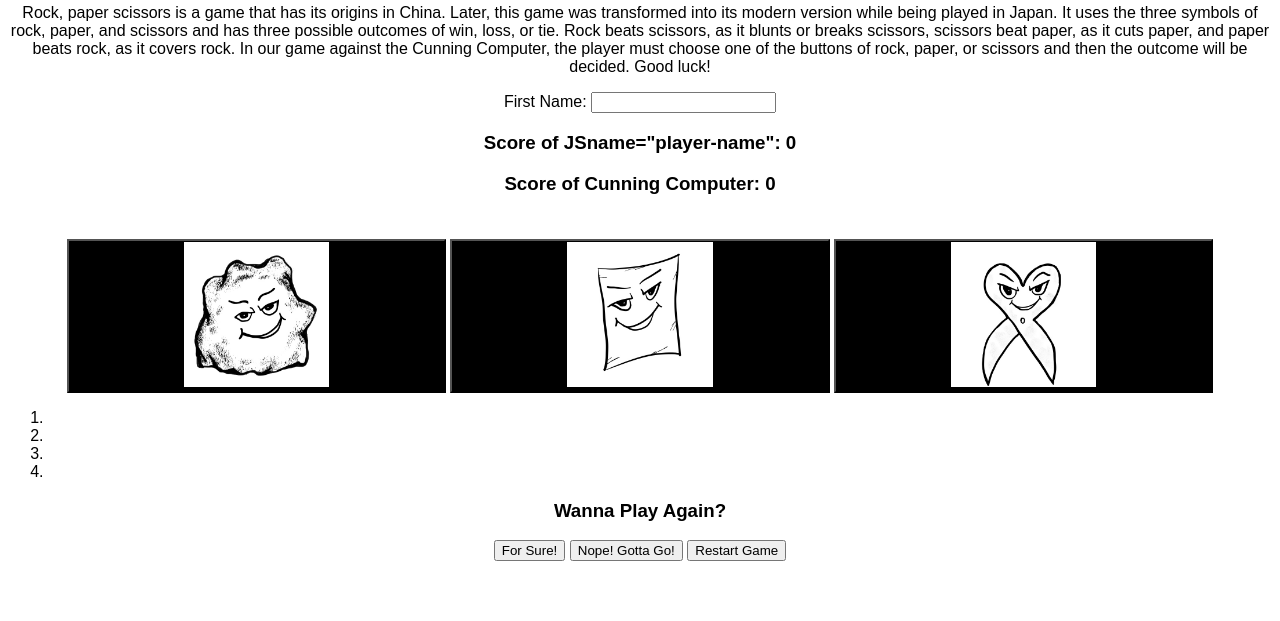
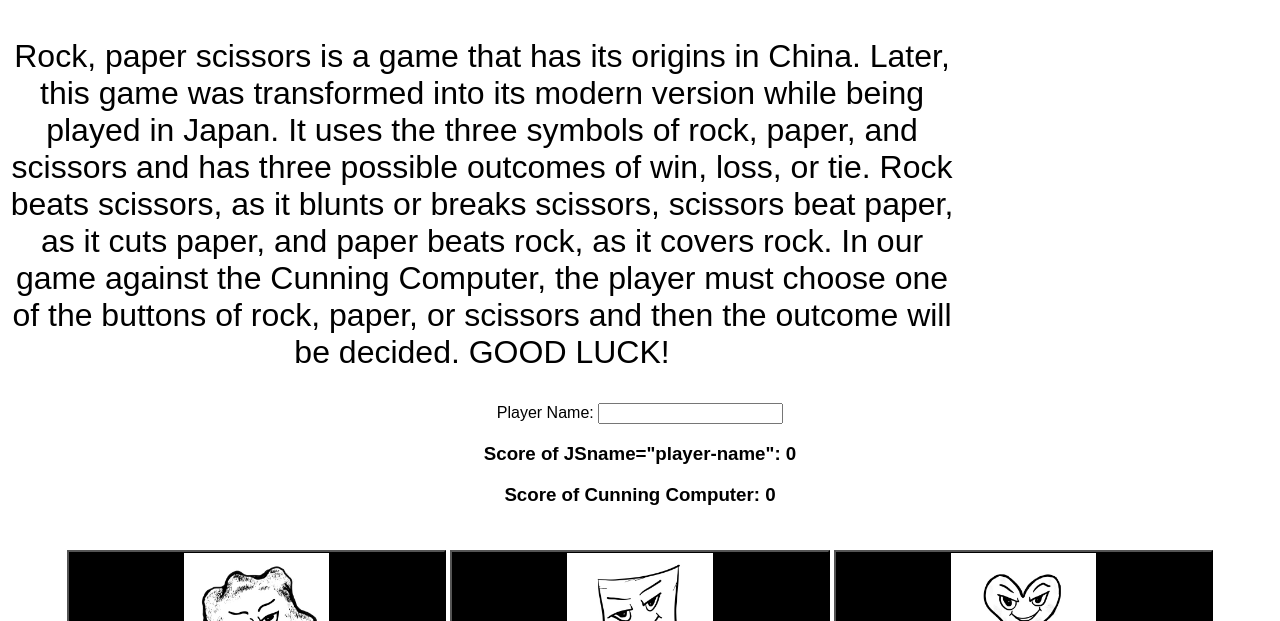
Before and after one commit to rachank/rockpaperscissors-1, a plain HTML site: page index.html in a window 1280 px wide. Shown: the part 480-1101 px from the top of the page. Before the commit the page ends 1049 px from the top, so only its background shows below. Drawn offline with Linux system fonts and the light colour scheme; a web font is replaced by a local one.

Commit message:
added style to paragraph and updated player name input

```diff
--- a/assets/css/style.css
+++ b/assets/css/style.css
@@ -23,11 +23,14 @@ body {
 #heading2 {
     font-size: 4em;
     font-weight: bold;
-    margin-block-start: 0.3em
+    margin-block-start: 0.2em
+    margin-block-end: 0.2em;
 }
-.#playinfo {
-    font-size: 3rem;
-    max-width: 50%;
+#playinfo {
+    font-size: 2em;
+    max-width: 75%;
+    text-align: center;
+
 
 
 
--- a/index.html
+++ b/index.html
@@ -29,15 +29,16 @@
             Rock beats scissors, as it blunts or breaks scissors, scissors beat paper, as it cuts paper,
             and paper beats rock, as it covers rock.
 
-            In our game against the Cunning Computer, the player must choose one of the buttons of rock, paper, or
-            scissors
-            and then the outcome will be decided. Good luck!
+            <bk>In our game against the Cunning Computer, the player must choose one of the buttons of rock, paper, or
+                scissors
+                and then the outcome will be decided. </bk>
+            <bk>GOOD LUCK!</bk>
         </p>
     </div>
     <!--request for player name -->
     <div>
         <form>
-            <label>First Name:</label>
+            <label>Player Name:</label>
             <input type="text" name="player-name">
         </form>
     </div>
```
